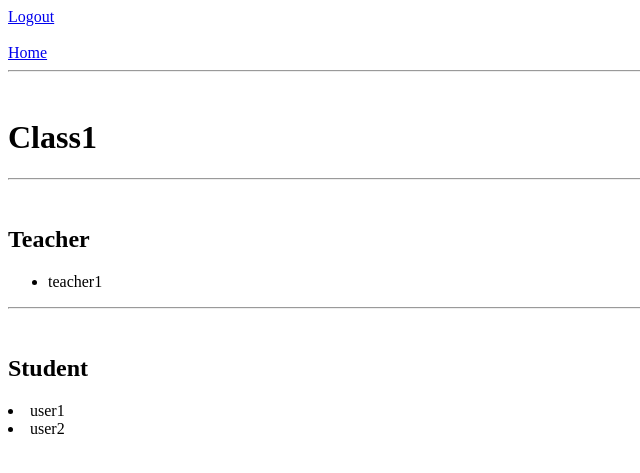
After one commit to Gnitch/Web_Dev_Course_Project, a Django app: page /quiz/class_view/1 in a window 1280 px wide. The commit adds this page. Shown: the top 473 px of the page, without its empty margins (0-640 px from the left). Run offline with Django 3.2, Linux system fonts and the light colour scheme; a user stored in the database is signed in; data comes from the database, SQL or seed files in the repository.

Commit message:
Add all student list and teacher list to each class vie

```diff
--- a/accounts/models.py
+++ b/accounts/models.py
@@ -7,7 +7,7 @@ class Job(models.Model):
         ('teacher','Teacher'),
     ]
     status = models.CharField(choices=choices_status,default='student',max_length=10)
-    user = models.ManyToManyField(User)
+    user = models.OneToOneField(User,on_delete=models.CASCADE)
 
 class Class(models.Model):
     class_name = models.CharField(max_length=20)
--- a/accounts/views.py
+++ b/accounts/views.py
@@ -14,7 +14,6 @@ def userLogin(request):
             password = form.cleaned_data.get('password')
             user = authenticate(request, username=username, password=password)
             if user is not None :
-                print("User Authenticated")
                 login(request, user)
                 return redirect('/quiz/')
 
--- a/quiz/urls.py
+++ b/quiz/urls.py
@@ -6,5 +6,6 @@ app_name = 'quiz'
 urlpatterns = [
     path('',views.home,name='home'),
     path('form/',views.form,name='form'),
+    path('class_view/<int:class_pk>',views.classView,name='classView'),
     path('logout/',views.logout,name='logout'),
 ]
--- a/quiz/views.py
+++ b/quiz/views.py
@@ -1,4 +1,4 @@
-from django.shortcuts import render, redirect
+from django.shortcuts import render, redirect, get_object_or_404
 from django.contrib.auth.decorators import login_required
 from django.contrib.auth import logout as django_logout
 from django.apps import apps
@@ -50,8 +50,31 @@ def quizList(request):
 
 @login_required
 def home(request):
-    class_list = Class.objects.all()
+    class_list = list(Class.objects.filter(user=request.user))
     context = {
         'class_list':class_list,
     }
     return render(request,'quiz/home.html',context)
+
+@login_required
+def classView(request,class_pk):
+    class_obj = get_object_or_404(Class,pk=class_pk)
+    participant_list = class_obj.user.all()
+    teacher_list = []
+    student_list = []
+    for each_user in participant_list :
+        if each_user.is_superuser :
+            pass
+
+        elif str(each_user.job.status)== 'student' :
+            student_list.append(each_user)
+
+        elif str(each_user.job.status)== 'teacher' :
+            teacher_list.append(each_user)
+
+    context = {
+        'class_obj':class_obj,
+        'student_list':student_list,
+        'teacher_list':teacher_list,
+    }
+    return render(request,'quiz/class_view.html',context)
--- a/templates/quiz/base.html
+++ b/templates/quiz/base.html
@@ -10,9 +10,9 @@
     <a href="{% url 'quiz:logout' %}">Logout</a>
     <br>
     <br>
+    <a href="{% url 'quiz:home' %}">Home</a>
     <br>
-    <br>
-    <br>
+    <hr>
     <br>
 </body>
 </html>
--- /dev/null
+++ b/templates/quiz/class_view.html
@@ -0,0 +1,26 @@
+<!DOCTYPE html>
+{% include 'quiz/base.html' %}
+<html lang="en">
+<head>
+    <meta charset="UTF-8">
+    <meta name="viewport" content="width=device-width, initial-scale=1.0">
+    <title>Class</title>
+</head>
+<body>
+    <h1>{{class_obj.class_name}}</h1>
+    <hr>
+    <br>
+    <h2>Teacher</h2>
+    <ul>
+        {% for each_teacher in teacher_list %}
+            <li>{{each_teacher}}</li>
+        {% endfor %}
+    </ul>
+    <hr>
+    <br>
+    <h2>Student</h2>
+    {% for each_student in student_list %}
+        <li>{{each_student}}</li>
+    {% endfor %}
+</body>
+</html>
--- a/templates/quiz/home.html
+++ b/templates/quiz/home.html
@@ -9,7 +9,7 @@
 <body>
     <div>
         {% for class in class_list %}
-            <a href="">{{class.class_name}}</a>
+            <a href="{% url 'quiz:classView' class.id %}">{{class.class_name}}</a>
             <br>
         {% endfor %}
     </div>
```
Also changed, not shown: accounts/migrations/0005_auto_20200723_1456.py (added), db.sqlite3.
